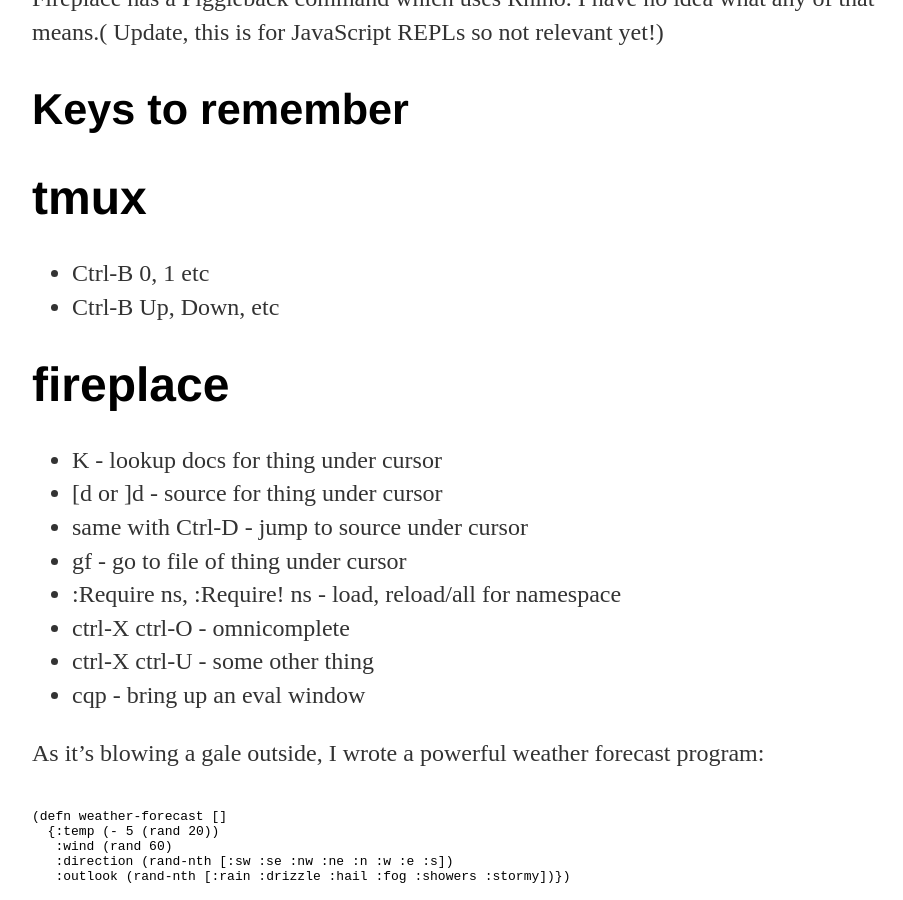
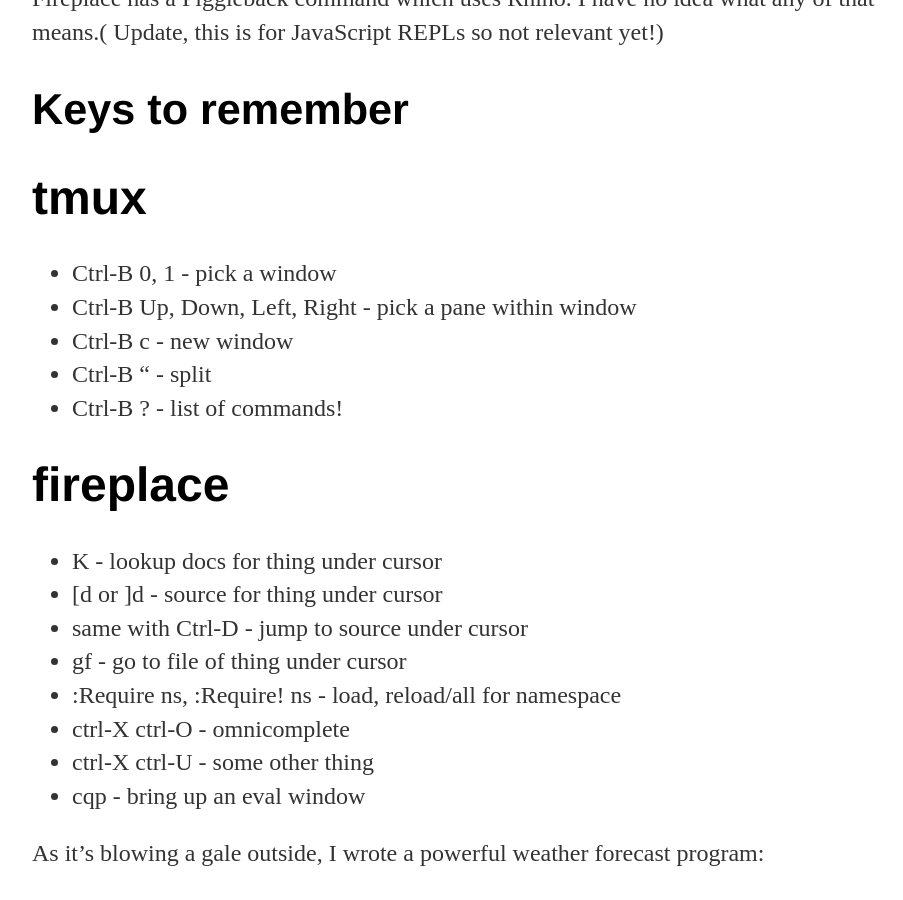
Before and after one commit to kosmickanga/kosmickanga.github.io, a Jekyll site: the page built from _posts/2016-11-19-more-notes.md, in a window 1280 px wide and 900 px high, scrolled down 964 px. Shown: the whole window, without its empty margins (160-1063 px from the left). Built offline with Jekyll 4.4.1, drawn with Linux system fonts in a browser that asks for light colours.

Commit message:
added some notes

```diff
--- a/_posts/2016-11-19-more-notes.md
+++ b/_posts/2016-11-19-more-notes.md
@@ -26,8 +26,11 @@
 
 # tmux
 
-* Ctrl-B 0, 1 etc
-* Ctrl-B Up, Down, etc
+* Ctrl-B 0, 1 - pick a window
+* Ctrl-B Up, Down, Left, Right - pick a pane within window
+* Ctrl-B c - new window
+* Ctrl-B " - split
+* Ctrl-B ? - list of commands!
 
 # fireplace
 
```
